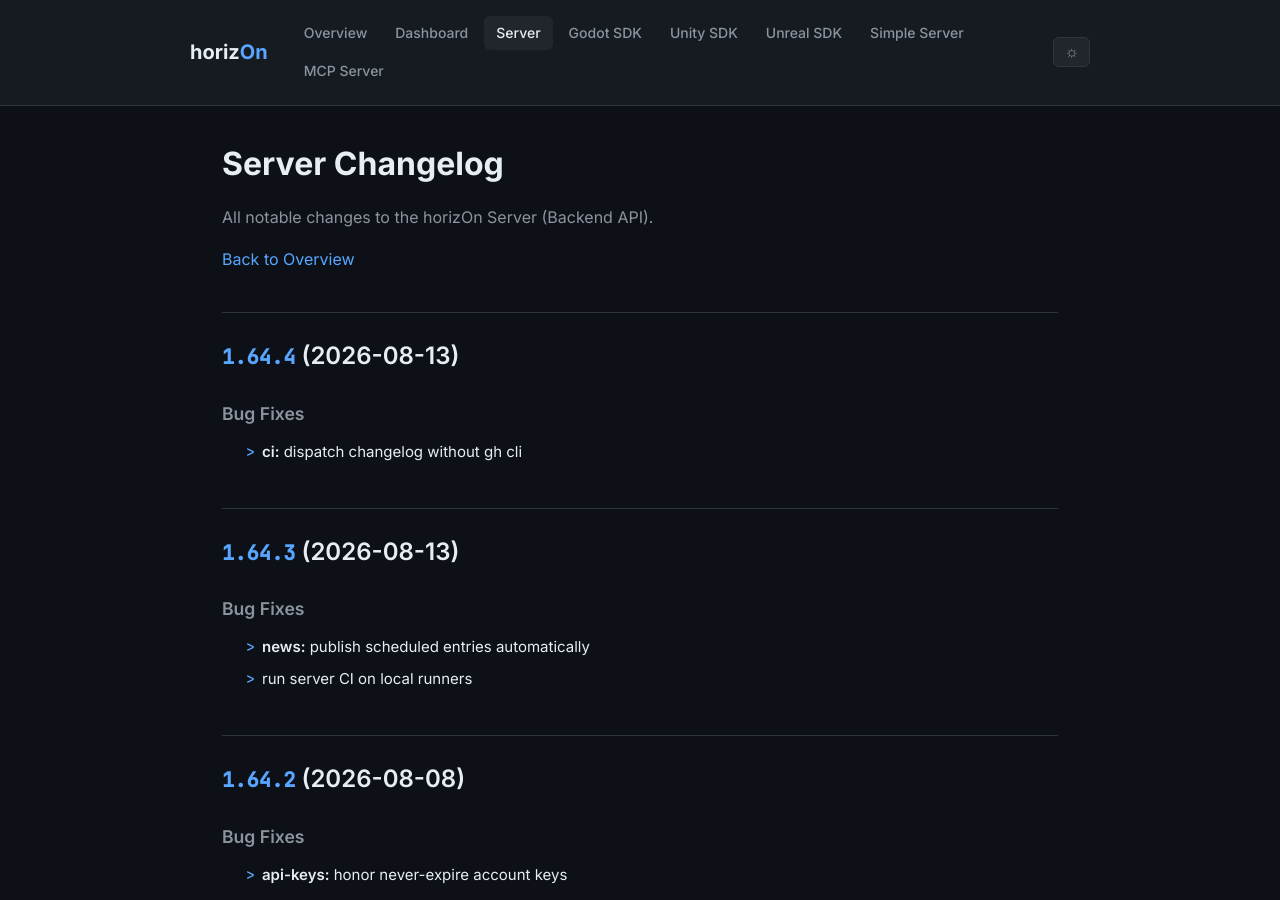
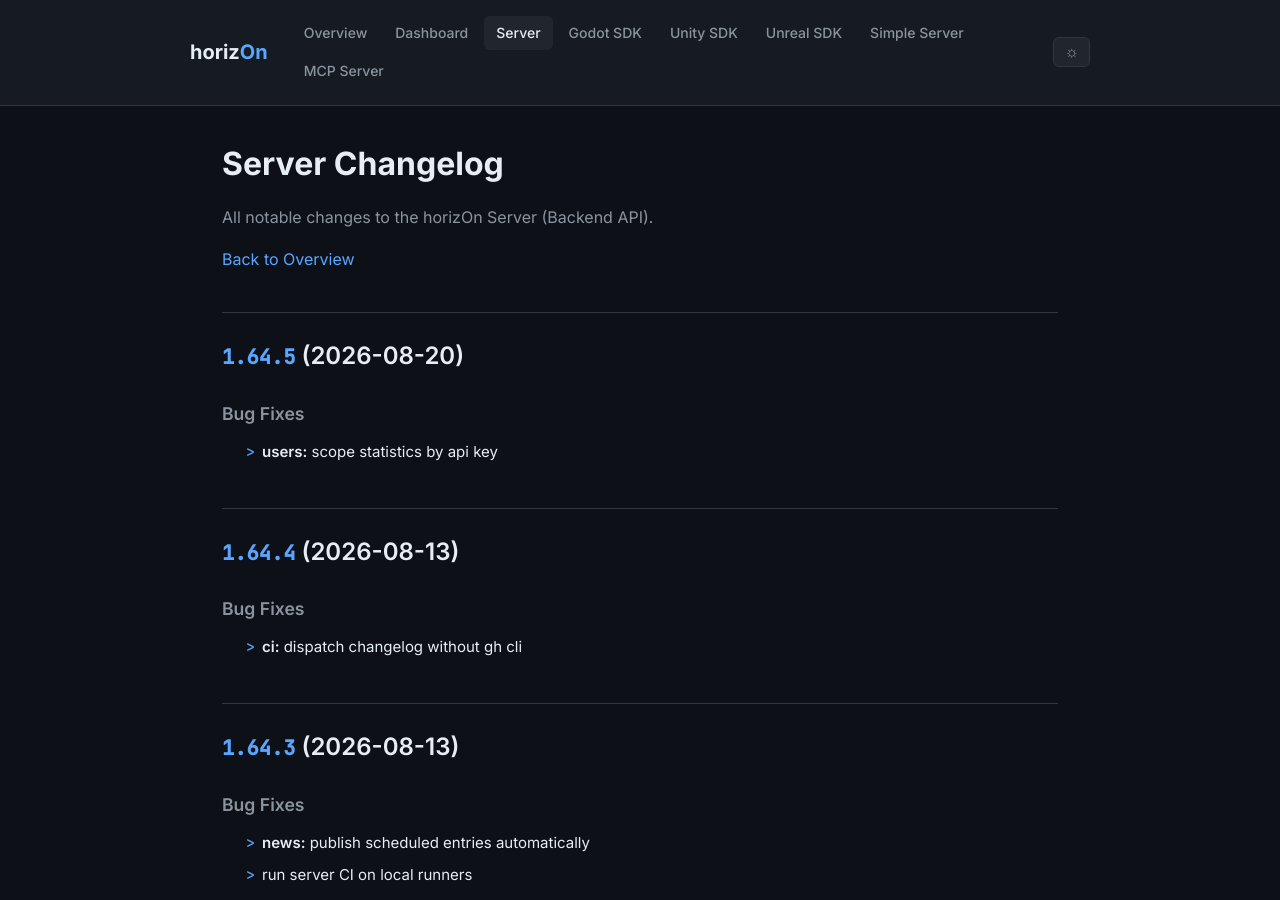
Before and after one commit to ProjectMakersDE/horizOn-Changelog, a Jekyll site: the page built from server-changelog.md, in a window 1280 px wide and 900 px high. Built offline with Jekyll 4.4.1, drawn with Linux system fonts in a browser that asks for light colours.

Commit message:
chore: reconcile changelogs

```diff
--- a/server-changelog.md
+++ b/server-changelog.md
@@ -8,6 +8,13 @@ title: Server Changelog
 All notable changes to the horizOn Server (Backend API).
 
 [Back to Overview](.)
+
+## [1.64.5](https://github.com/ProjectMakersDE/horizOn-Server/compare/v1.64.4...v1.64.5) (2026-08-20)
+
+
+### Bug Fixes
+
+* **users:** scope statistics by api key ([5429a77](https://github.com/ProjectMakersDE/horizOn-Server/commit/5429a773728b248a293c79378ff00025b10d59c4))
 
 ## [1.64.4](https://github.com/ProjectMakersDE/horizOn-Server/compare/v1.64.3...v1.64.4) (2026-08-13)
 
```
Also changed, not shown: index.md (+1 -1 lines).
